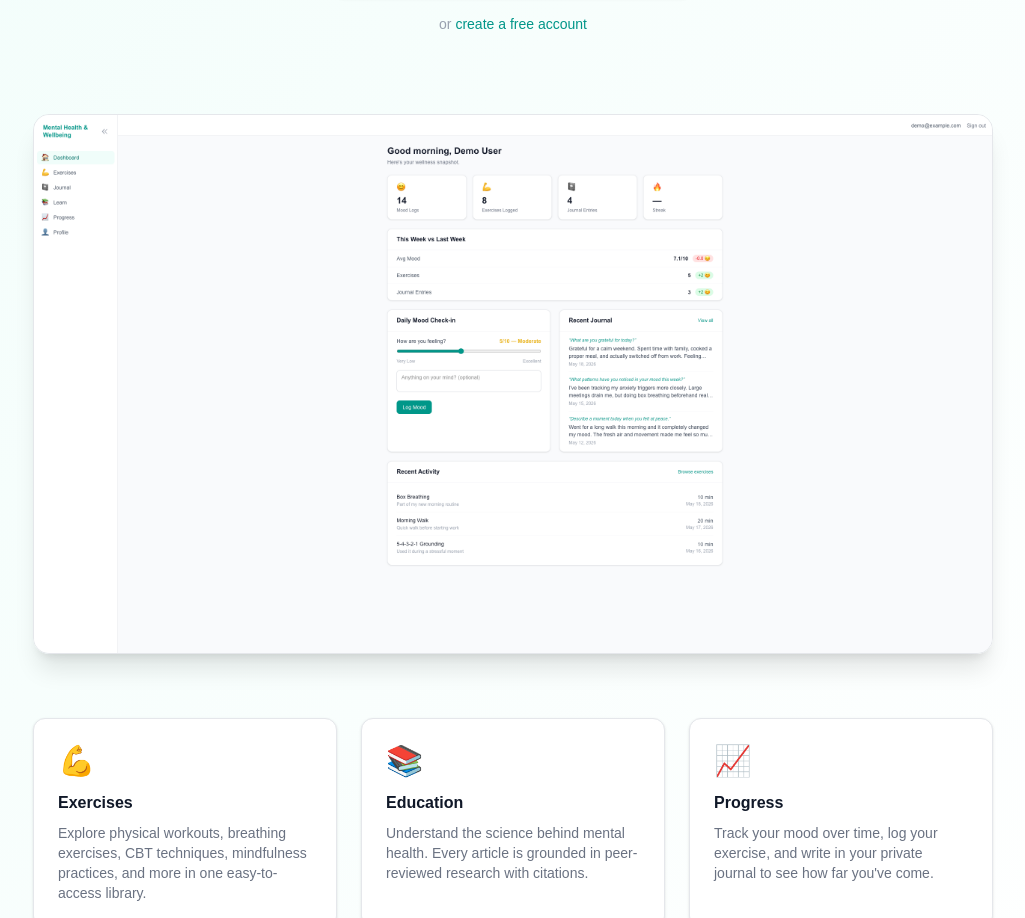
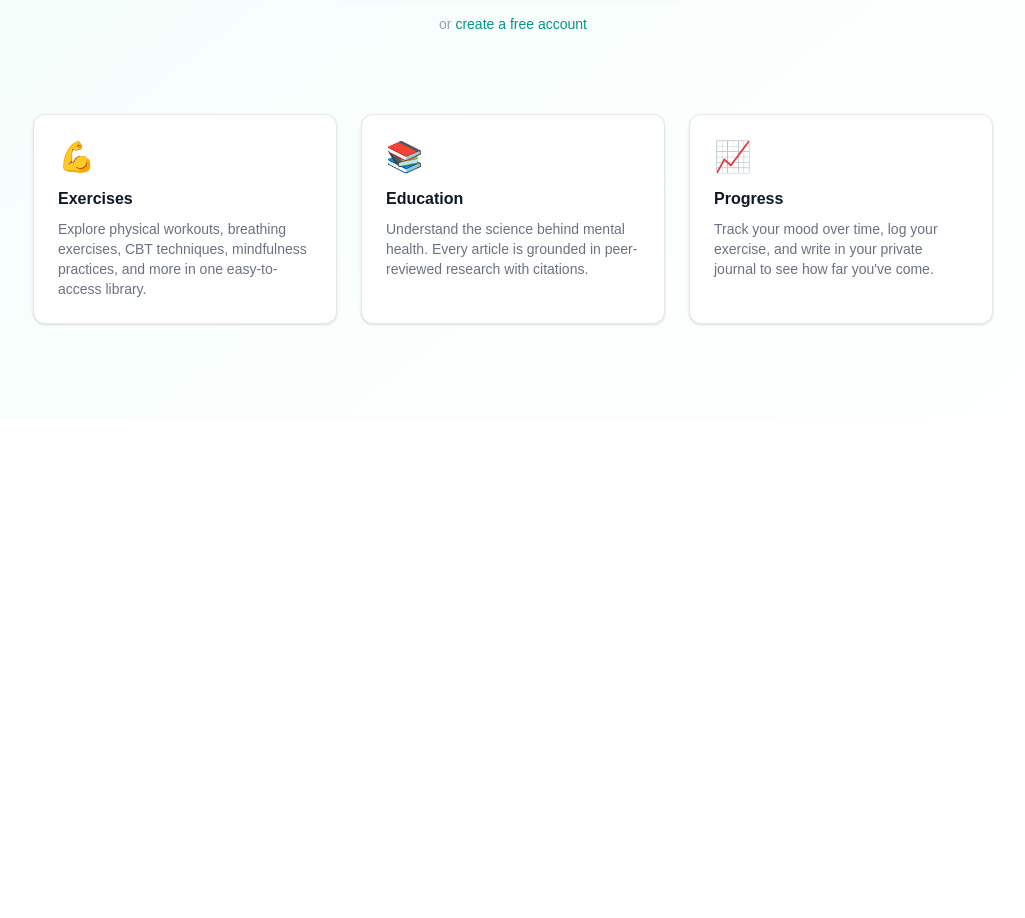
Before and after one commit to jameswang375/mental-health-wellness-app, a Next.js app: page / in a window 1280 px wide. Shown: the part 576-1494 px from the top of the page, without its empty margins (127-1152 px from the left). After the commit the page ends 996 px from the top, so only its background shows below. Built offline with nearby package versions, Linux system fonts and the light colour scheme; no server answers.

Commit message:
Updated README and changed landing page a little.

```diff
--- a/app/page.tsx
+++ b/app/page.tsx
@@ -1,5 +1,4 @@
 import Link from 'next/link'
-import Image from 'next/image'
 import TryDemoButton from '@/components/TryDemoButton'
 import AccountDeletedBanner from '@/components/AccountDeletedBanner'
 
@@ -41,20 +40,6 @@ export default function LandingPage() {
         </p>
       </section>
 
-      {/* Dashboard preview */}
-      <div className="max-w-5xl mx-auto px-8 pb-16">
-        <div className="rounded-2xl overflow-hidden border border-gray-200 shadow-xl">
-          <Image
-            src="/app-dashboard.png"
-            alt="App dashboard preview"
-            width={1600}
-            height={900}
-            className="w-full h-auto"
-            priority
-          />
-        </div>
-      </div>
-
       <section className="max-w-5xl mx-auto px-8 pb-24 grid md:grid-cols-3 gap-6">
         {[
           {
```
Also changed, not shown: 1 other file (tests, documents, lock files or other folders).
